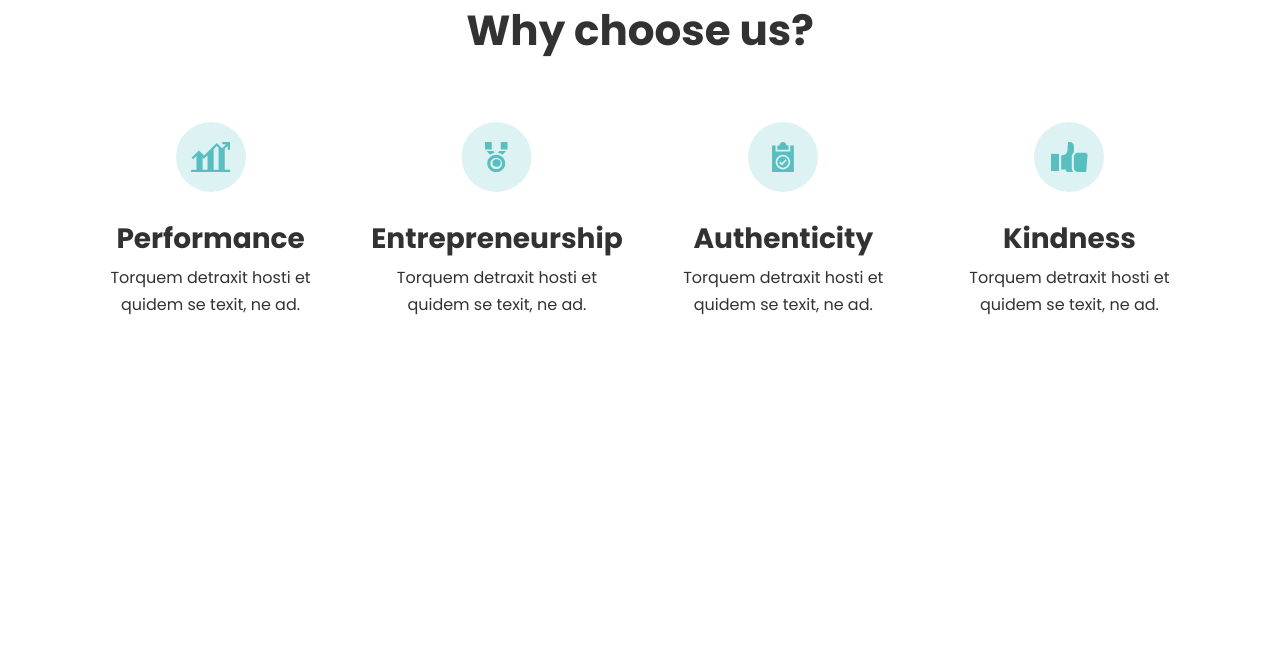
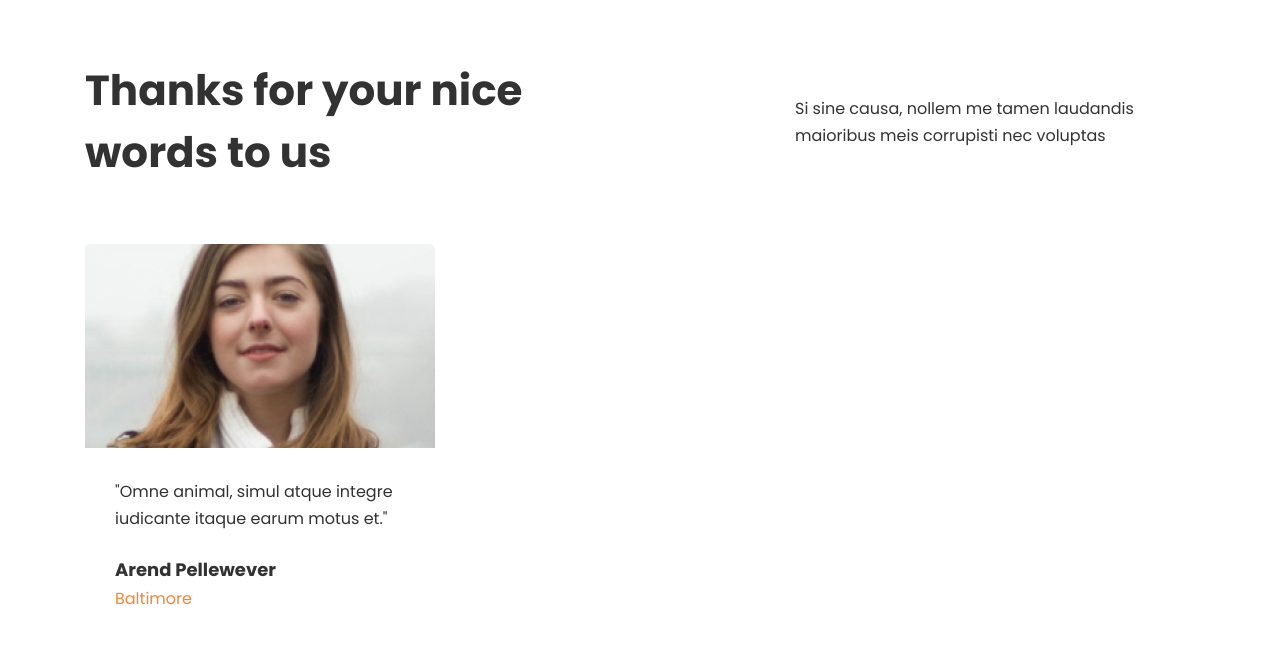
Before and after one commit to new2008id/CutSpace-landing, a plain HTML site: page index.html in a window 1280 px wide. Drawn offline with Linux system fonts and the light colour scheme.

Commit message:
card-testimonial

```diff
--- a/index.html
+++ b/index.html
@@ -227,7 +227,7 @@
       </div>
     </section>
 
-    <section class="benefits">
+    <section class="benefits none">
       <div class="container">
         <div class="benefits__heading">
           <h2 class="title">Why choose us?</h2>
@@ -351,6 +351,60 @@
         </div>
       </div>
     </section>
+
+    <section class="testimonials">
+      <div class="container">
+        <div class="testimonials__heading">
+          <div class="testimonials__title">
+            <h2 class="title">Thanks for your nice words to us</h2>
+          </div>
+          <div class="testimonials__subtitle">
+            <p>
+              Si sine causa, nollem me tamen laudandis maioribus meis corrupisti
+              nec voluptas
+            </p>
+          </div>
+        </div>
+        <div class="testimonials__row">
+          <a href="#" class="card-testimonial">
+            <div class="card-testimonial__img-wrapper">
+              <button class="card-testimonial__button-play">
+                <!-- <img src="./img/icons/Play btn.svg" alt="play-btn" /> -->
+
+                <svg
+                  class="card-testimonial__button-svg"
+                  width="50"
+                  height="50"
+                  viewBox="0 0 50 50"
+                  xmlns="http://www.w3.org/2000/svg"
+                >
+                  <circle cx="25" cy="25" r="25" fill="white" />
+                  <path
+                    fill-rule="evenodd"
+                    clip-rule="evenodd"
+                    d="M33.2111 24.6056C33.9482 24.9741 33.9482 26.0259 33.2111 26.3944L21.4472 32.2764C20.7823 32.6088 20 32.1253 20 31.382V19.618C20 18.8747 20.7823 18.3912 21.4472 18.7236L33.2111 24.6056Z"
+                  />
+                </svg>
+              </button>
+              <img
+                src="/img/Testimonial/01.jpg"
+                alt="photo"
+                class="card-testimonial__img"
+              />
+            </div>
+
+            <div class="card-testimonial__body">
+              <p class="card-testimonial__text">
+                "Omne animal, simul atque integre iudicante itaque earum motus
+                et."
+              </p>
+              <p class="card-testimonial__name">Arend Pellewever</p>
+              <p class="card-testimonial__city">Baltimore</p>
+            </div>
+          </a>
+        </div>
+      </div>
+    </section>
     <script src="./js/app.js"></script>
   </body>
 </html>
--- /dev/null
+++ b/sass/blocks/_card-testimonial.scss
@@ -0,0 +1,76 @@
+.card-testimonial {
+  display: inline-block;
+  border-radius: 5px;
+  overflow: hidden;
+  max-width: 350px;
+
+  transition: box-shadow 0.2s ease-in;
+
+  &:hover {
+    box-shadow: 0px 10px 52px rgba(0, 0, 0, 0.08);
+  }
+}
+
+.card-testimonial__img-wrapper {
+  position: relative;
+}
+
+.card-testimonial__button-play {
+  position: absolute;
+  right: 20px;
+  bottom: 20px;
+  transform: translateY(50%);
+  opacity: 0;
+  transition: transform 0.2s ease-in, opacity 0.2s ease-in;
+
+
+  .card-testimonial:hover & {
+  transform: translateY(0%);
+  opacity: 1;
+
+  }
+}
+
+
+.card-testimonial__button-svg {
+  circle {
+    fill: #fff;
+    transition: fill 0.2s ease-in;
+  }
+
+  path {
+    fill: $accent-color;
+    transition: fill 0.2s ease-in;
+  }
+
+  &:hover {
+    circle {
+      fill: $accent-color;
+    }
+
+    path {
+      fill: #fff;
+    }
+  }
+}
+
+.card-testimonial__img {
+}
+.card-testimonial__body {
+  padding: 30px;
+}
+
+.card-testimonial__body p {
+}
+
+.card-testimonial__text {
+  margin-bottom: 23px;
+}
+
+.card-testimonial__name {
+  font-size: 18px;
+  font-weight: 700;
+}
+.card-testimonial__city {
+  color: #f78434;
+}
--- /dev/null
+++ b/sass/blocks/_testimonials.scss
@@ -0,0 +1,24 @@
+.testimonials {
+  padding-top: 60px;
+  padding-bottom: 60px;
+}
+
+.testimonials__heading {
+  margin-bottom: 60px;
+  display: flex;
+  justify-content: space-between;
+  align-items: center;
+}
+.testimonials__title {
+  max-width: 452px;
+}
+
+.testimonials__subtitle {
+  max-width: 400px;
+}
+
+.testimonials__row {
+  display: flex;
+  justify-content: space-between;
+
+}
--- a/sass/main.scss
+++ b/sass/main.scss
@@ -20,3 +20,5 @@
 @import "./blocks/card-customer";
 @import "./blocks/benefits";
 @import "./blocks/benefit-item";
+@import "./blocks/testimonials";
+@import "./blocks/card-testimonial";
```
Also changed, not shown: css/main.css, img/icons/Play btn.svg (added), 1 other file.
